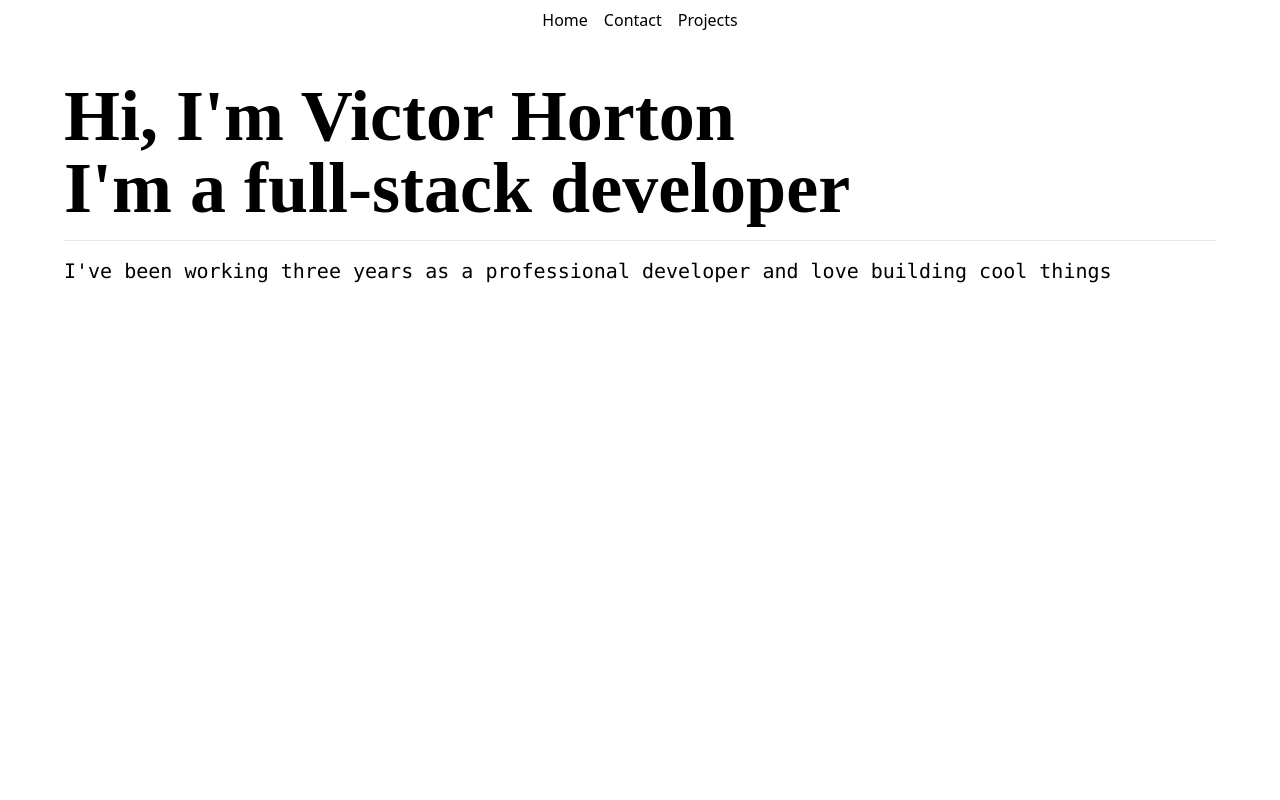
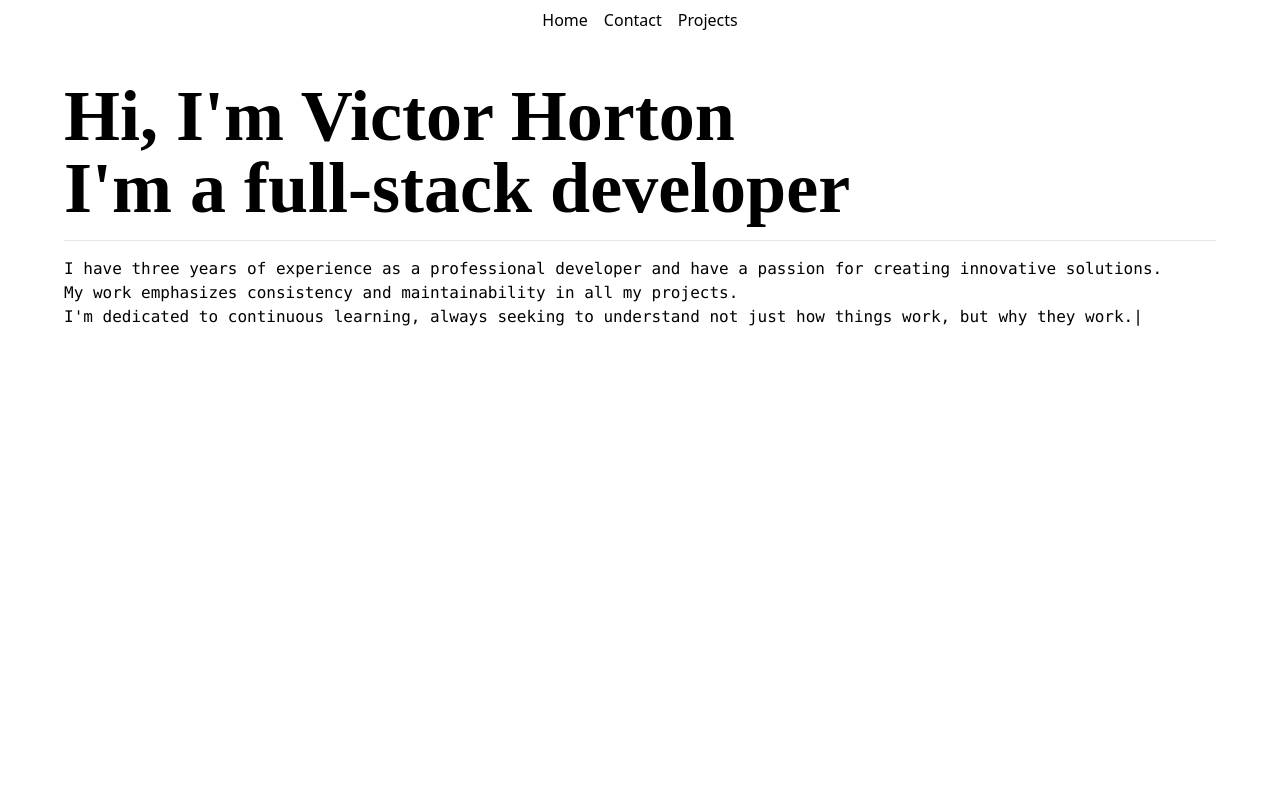
Before and after one commit to victorhorton/victor-horton-react, a React (Vite) app: page / in a window 1280 px wide. Shown: the top 800 px of the page. Built offline with nearby package versions, Linux system fonts and the light colour scheme; a web font is replaced by a local one.

Commit message:
Improve typewriter and add WorkIveDone component

```diff
--- a/package.json
+++ b/package.json
@@ -10,6 +10,11 @@
     "preview": "vite preview"
   },
   "dependencies": {
+    "@fortawesome/fontawesome-svg-core": "^6.5.2",
+    "@fortawesome/free-brands-svg-icons": "^6.5.2",
+    "@fortawesome/free-regular-svg-icons": "^6.5.2",
+    "@fortawesome/free-solid-svg-icons": "^6.5.2",
+    "@fortawesome/react-fontawesome": "^0.2.2",
     "react": "^18.2.0",
     "react-dom": "^18.2.0",
     "react-router-dom": "^6.23.1"
--- a/src/components/GlowingText.tsx
+++ b/src/components/Home/GlowingText.tsx
@@ -42,8 +42,12 @@ export default function GlowingText({ children }: { children: string }) {
 
   return (
     <>
-      {[...children].map((character) => {
-        return <span className="color">{character}</span>
+      {[...children].map((character, idx) => {
+        return (
+          <span key={idx} className="color">
+            {character}
+          </span>
+        )
       })}
     </>
   )
--- /dev/null
+++ b/src/components/Home/TypewriterEffect.tsx
@@ -0,0 +1,58 @@
+import React, { useState, useEffect } from 'react';
+
+interface TypewriterProps {
+  texts: string[];
+}
+
+const Typewriter: React.FC<TypewriterProps> = ({ texts }) => {
+  const [currentTexts, setCurrentTexts] = useState<string[]>([]);
+  const [currentIndex, setCurrentIndex] = useState(0);
+  const [currentCharIndex, setCurrentCharIndex] = useState(0);
+  const [showCursor, setShowCursor] = useState(true);
+
+  useEffect(() => {
+    const timeout = setTimeout(() => {
+      if (currentIndex < texts.length) {
+        if (currentCharIndex < texts[currentIndex].length) {
+          setCurrentTexts((prevTexts) => {
+            const updatedTexts = [...prevTexts];
+            updatedTexts[currentIndex] = texts[currentIndex].substring(
+              0,
+              currentCharIndex + 1
+            );
+            return updatedTexts;
+          });
+          setCurrentCharIndex((prevIndex) => prevIndex + 1);
+        } else {
+          setCurrentIndex((prevIndex) => prevIndex + 1);
+          setCurrentCharIndex(0);
+        }
+      } else {
+        setShowCursor((prevShowCursor) => !prevShowCursor);
+      }
+    }, 20);
+
+    return () => clearTimeout(timeout);
+  }, [currentIndex, currentCharIndex, texts]);
+
+  useEffect(() => {
+    const cursorInterval = setInterval(() => {
+      setShowCursor((prevShowCursor) => !prevShowCursor);
+    }, 500);
+
+    return () => clearInterval(cursorInterval);
+  }, []);
+
+  return (
+    <div>
+      {currentTexts.map((text, index) => (
+        <p key={index} className="font-mono">
+          {text}
+          {index === currentTexts.length - 1 && showCursor && <span>|</span>}
+        </p>
+      ))}
+    </div>
+  );
+};
+
+export default Typewriter;
--- /dev/null
+++ b/src/components/Home/WhatIveDone.tsx
@@ -0,0 +1,103 @@
+import { useEffect } from 'react'
+import { FontAwesomeIcon } from '@fortawesome/react-fontawesome'
+import { faArrowDown } from '@fortawesome/free-solid-svg-icons/faArrowDown'
+
+export default function WhatIveDone() {
+  useEffect(() => {
+    const fadeInText = () => {
+      const elements = document.querySelectorAll<HTMLElement>('.fade-in')
+      const titleElement = document.getElementById('title-text')
+      if (!titleElement) return
+
+      const titleRect = titleElement.getBoundingClientRect()
+      const windowHeight = window.innerHeight
+      const blankSpace = (windowHeight - titleRect.bottom) * 0.5
+
+      elements.forEach((element) => {
+        const rect = element.getBoundingClientRect()
+        const opacity = calculateOpacity(
+          rect.top,
+          titleRect.bottom,
+          windowHeight,
+          blankSpace
+        )
+        element.style.opacity = `${opacity}`
+      })
+    }
+
+    const calculateOpacity = (
+      elementTop: number,
+      titleBottom: number,
+      windowHeight: number,
+      blankSpace: number
+    ): number => {
+      if (elementTop - titleBottom <= blankSpace) {
+        return (elementTop - titleBottom) / (blankSpace - titleBottom)
+      } else if (windowHeight - blankSpace < elementTop) {
+        return (
+          1 -
+          (elementTop - (windowHeight - blankSpace)) /
+            (windowHeight - (windowHeight - blankSpace))
+        )
+      } else {
+        return 1
+      }
+    }
+
+    document.addEventListener('scroll', fadeInText)
+
+    return () => document.removeEventListener('scroll', fadeInText)
+  }, [])
+
+  return (
+    <div id="my-work-parent">
+      <div
+        id="title-text-parent"
+        className="sticky top-0 flex h-screen flex-col justify-between"
+      >
+        <h1
+          id="title-text"
+          className="my-10 font-display text-6xl font-semibold"
+        >
+          Work I've Done
+        </h1>
+        <FontAwesomeIcon
+          className="m-10 h-6 w-6 animate-bounce self-center"
+          icon={faArrowDown}
+        />
+      </div>
+      <div className="container mx-auto px-5">
+        <div className="fade-in flex h-screen justify-center">
+          <p className="text-4xl">
+            Migrated accounting/financial data from deprecated software to MySQL
+          </p>
+        </div>
+        <div className="fade-in flex h-screen justify-center">
+          <p className="text-4xl">
+            Redesigned the e-commerce site{' '}
+            <a
+              href="https://www.successvision.com"
+              target="_blank"
+              className="relative z-10 underline"
+            >
+              successvision.com
+            </a>
+            , implementing an interactive locations map using Google Maps API
+          </p>
+        </div>
+        <div className="fade-in flex h-screen justify-center">
+          <p className="text-4xl">
+            Integrated Square's Payment API for online and in-store purchases
+            with an internal POS backend
+          </p>
+        </div>
+        <div className="fade-in flex h-screen justify-center">
+          <p className="text-4xl">
+            Mentored an intern in full-stack development, fostering growth and
+            knowledge transfer within the organization
+          </p>
+        </div>
+      </div>
+    </div>
+  )
+}
--- a/src/components/Typewriter.tsx
+++ /dev/null
@@ -1,21 +0,0 @@
-import { useState, useEffect } from 'react'
-
-export default function Typewriter({ text }: { text: string }) {
-  const [currentText, setCurrentText] = useState('')
-  const [currentIndex, setCurrentIndex] = useState(0)
-
-  useEffect(() => {
-    if (currentIndex < text.length) {
-      const timeout = setTimeout(() => {
-        setCurrentText((prevText) => prevText + text[currentIndex])
-        setCurrentIndex((prevIndex) => prevIndex + 1)
-      }, 50)
-
-      return () => {
-        clearTimeout(timeout)
-      }
-    }
-  }, [currentIndex, text])
-
-  return <>{currentText}</>
-}
--- a/src/pages/Home.tsx
+++ b/src/pages/Home.tsx
@@ -1,9 +1,17 @@
-import GlowingText from '../components/GlowingText'
-import Typewriter from '../components/Typewriter'
+import GlowingText from '../components/Home/GlowingText'
+import TypewriterEffect from '../components/Home/TypewriterEffect'
+import WhatIveDone from '../components/Home/WhatIveDone'
 
 export default function Home() {
+  const typedOutText = [
+    'I have three years of experience as a professional developer and have a passion for creating innovative solutions.',
+    'My work emphasizes consistency and maintainability in all my projects.',
+    "I'm dedicated to continuous learning, always seeking to understand not just how things work, but why they work.",
+  ]
+
   return (
     <>
+      <div className="min-h-dvh">
         <div className="pt-10">
           <h1 className="font-display text-7xl font-semibold">
             <GlowingText>Hi, I'm Victor Horton</GlowingText>
@@ -13,9 +21,9 @@ export default function Home() {
           </h2>
         </div>
         <hr className="my-4" />
-      <p className="font-mono text-xl">
-        <Typewriter text="I've been working three years as a professional developer and love building cool things" />
-      </p>
+        <TypewriterEffect texts={typedOutText} />
+      </div>
+      <WhatIveDone />
     </>
   )
 }
```
Also changed, not shown: 1 other file (tests, documents, lock files or other folders). Lines whose indentation alone changed are shown as unchanged.
